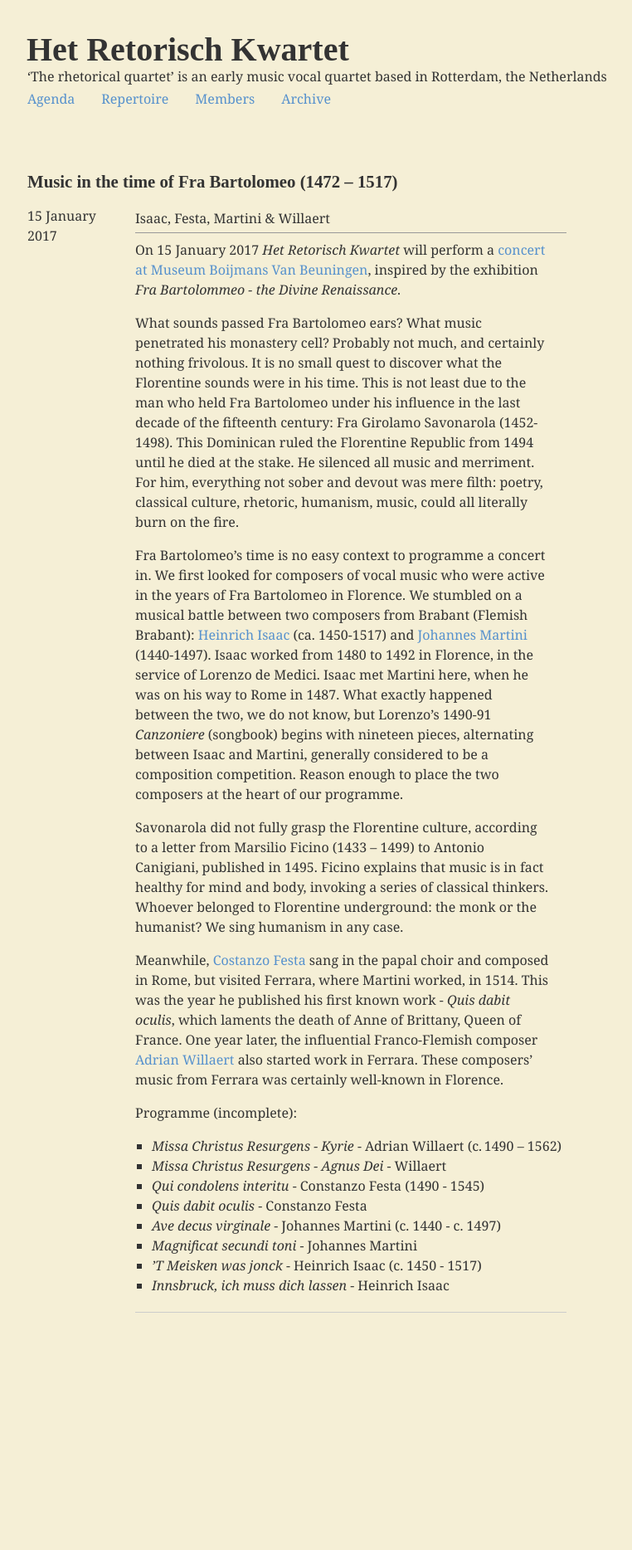
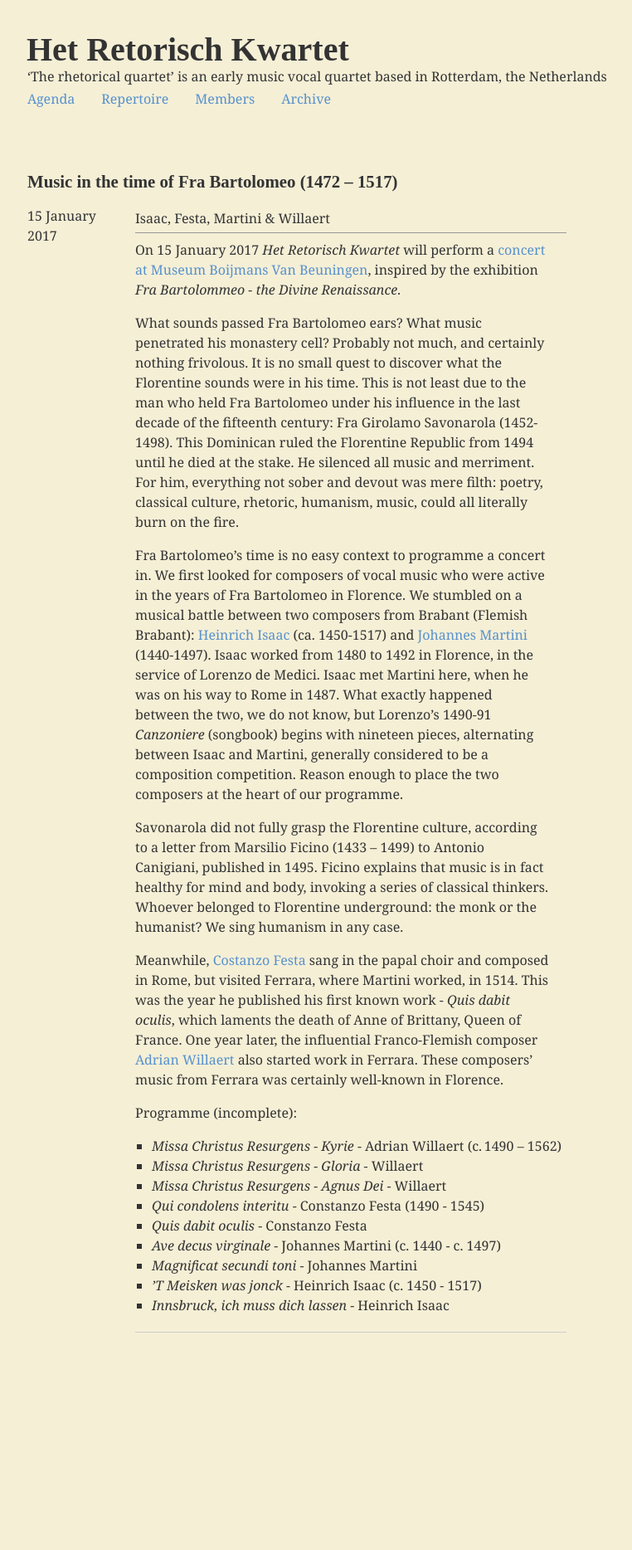
Before and after one commit to retorisch/retorisch.github.io, a Jekyll site: the page built from _posts/2017-01-15-concert.md, in a window 1280 px wide. Shown: the whole page at 83% size, without its empty margins (15-777 px from the left). Built offline with Jekyll 4.4.1, drawn with Linux system fonts in a browser that asks for light colours; some web fonts are replaced; before the commit the page ends 1844 px from its top, so only the background shows below that.

Commit message:
Update programme

```diff
--- a/_posts/2017-01-15-concert.md
+++ b/_posts/2017-01-15-concert.md
@@ -35,6 +35,7 @@ One year later, the influential Franco-Flemish composer [Adrian Willaert](https:
 Programme (incomplete):
 
 * _Missa Christus Resurgens - Kyrie_ - Adrian Willaert (c. 1490 – 1562)
+* _Missa Christus Resurgens - Gloria_ - Willaert
 * _Missa Christus Resurgens - Agnus Dei_ - Willaert
 * _Qui condolens interitu_ - Constanzo Festa (1490 - 1545)
 * _Quis dabit oculis_ - Constanzo Festa
```
